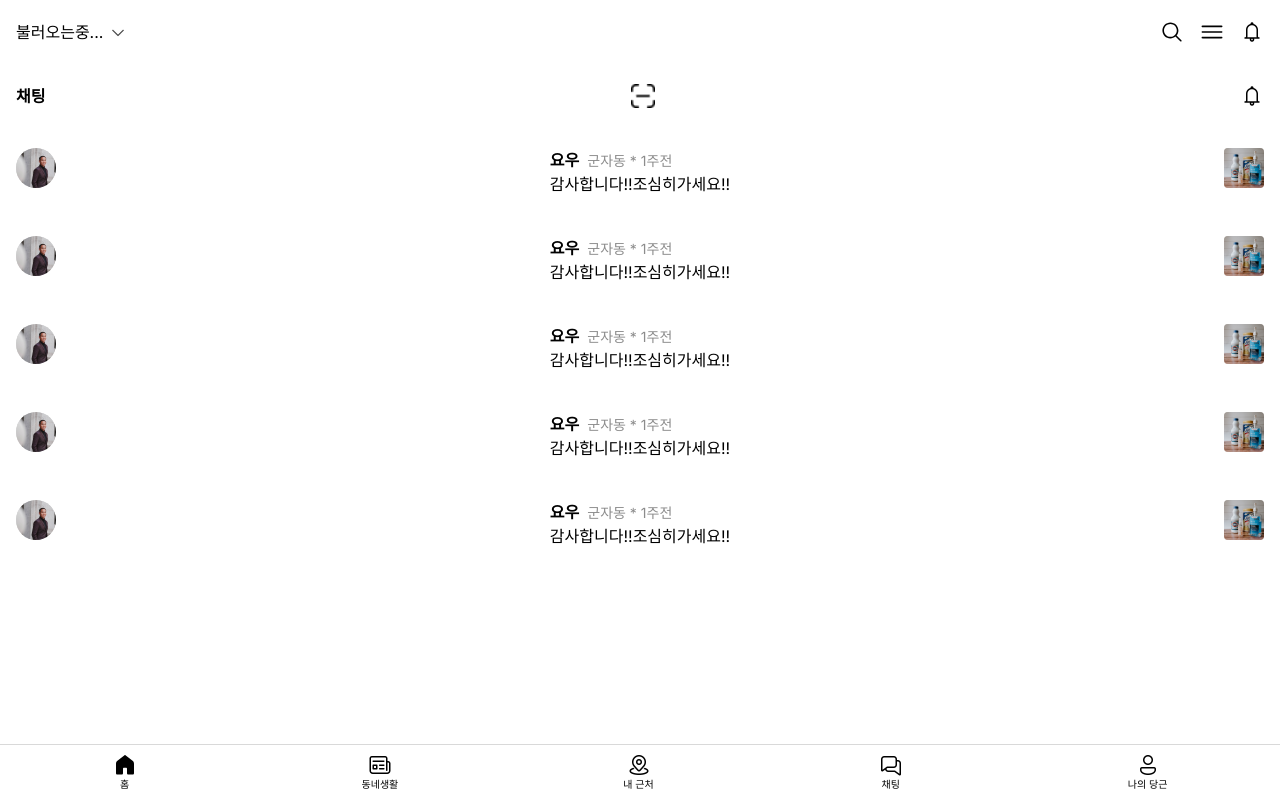
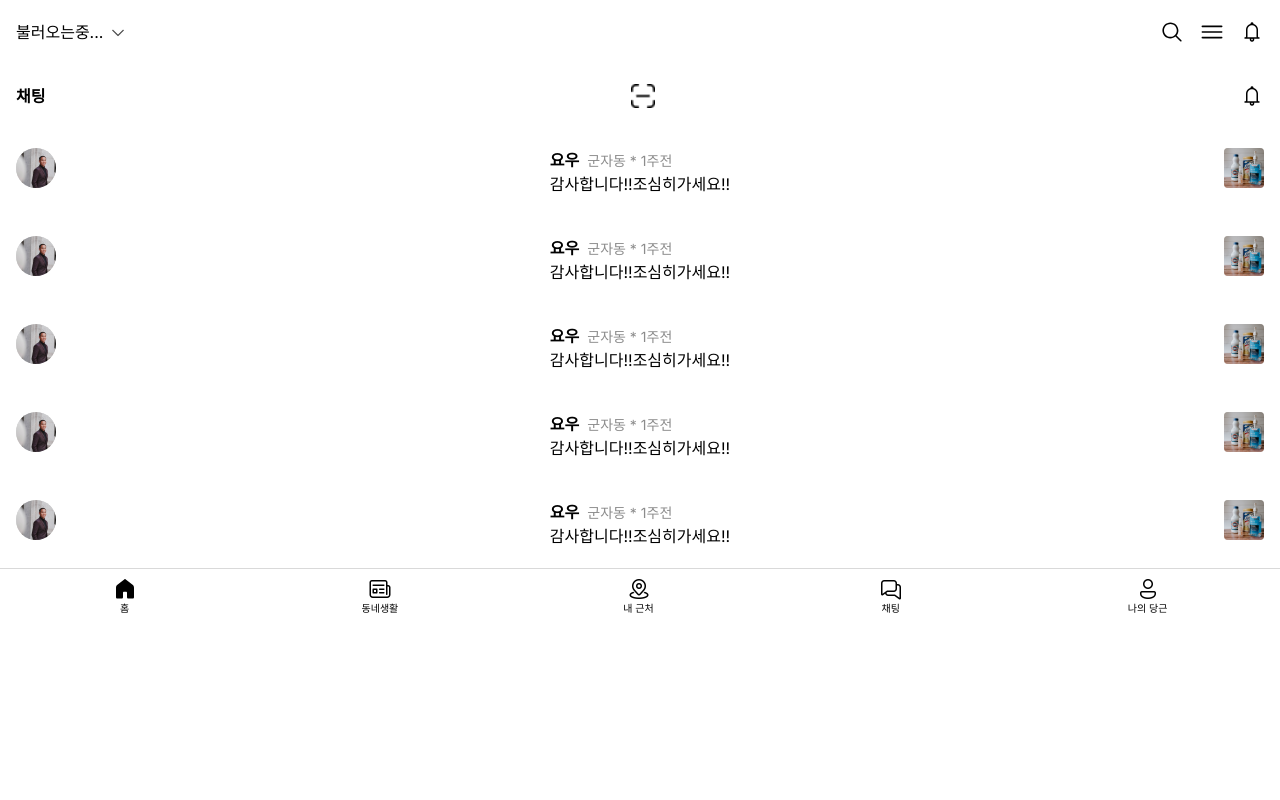
Before and after one commit to betterthanhajin/cotton-candy, a Next.js app: page /chat in a window 1280 px wide. Built offline with nearby package versions, Linux system fonts and the light colour scheme.

Commit message:
feat: list footer 위치조정

```diff
--- a/components/list-footer.tsx
+++ b/components/list-footer.tsx
@@ -2,7 +2,7 @@ import Image from 'next/image'
 
 export default function ListFooter() {
   return (
-    <div className="py-2 bg-white w-full flex justify-around border-t border-t-[#d9d9d9] select-none fixed bottom-0">
+    <div className="py-2 bg-white w-full flex justify-around border-t border-t-[#d9d9d9] select-none">
       <div className="text-center flex justify-center flex-col items-center">
         <Image src="/icon/Home.svg" alt="Home" width={24} height={24} />
         <span className="text-[10px]">홈</span>
```
